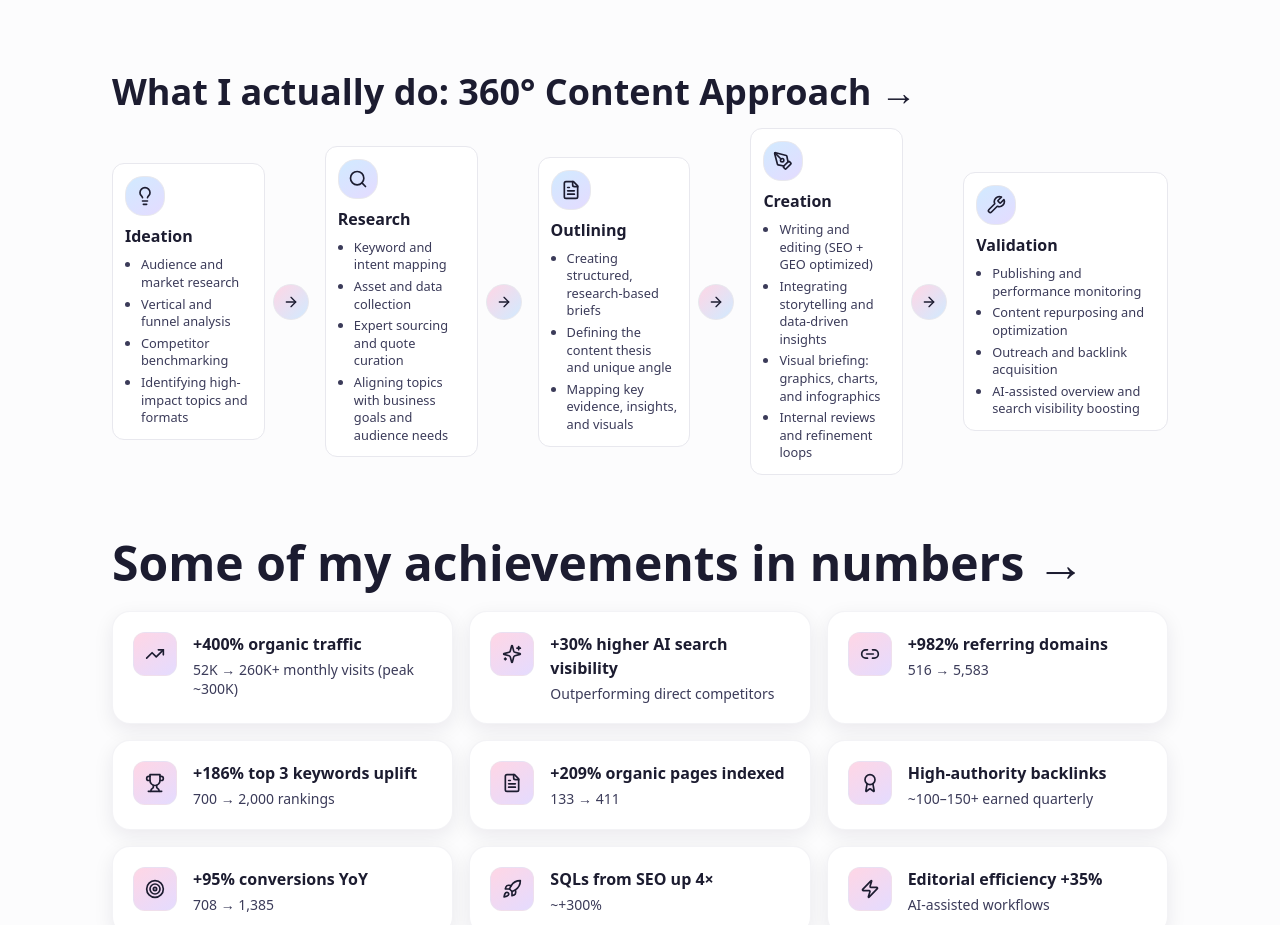
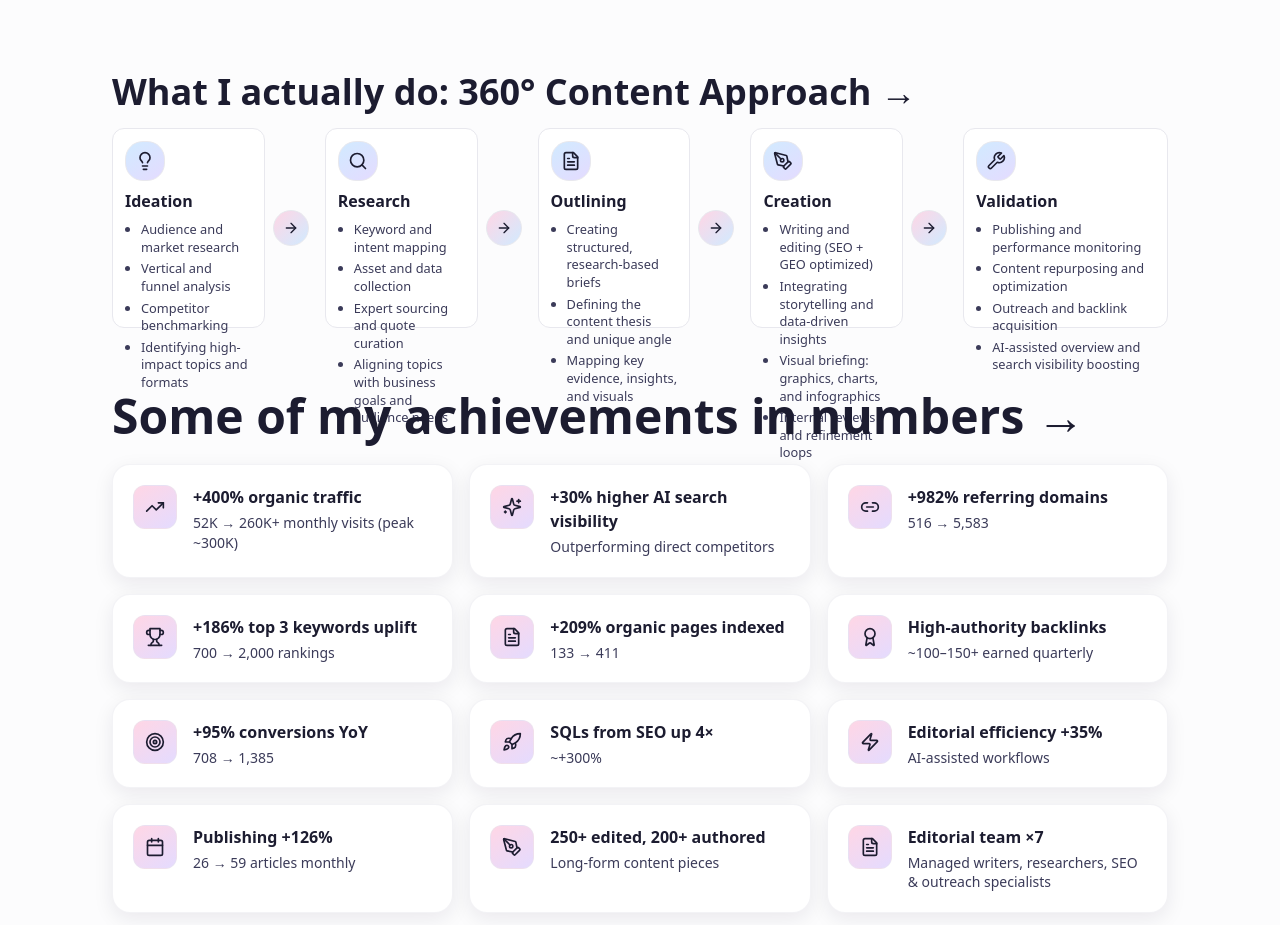
Before and after one commit to gosia-szaniawska/gosia-szaniawska-portfolio-c2155801, a React (Vite) app: page / in a window 1280 px wide. Shown: the part 1200-2125 px from the top of the page. Built offline with nearby package versions, Linux system fonts and the light colour scheme; the HTML template or start-up script is replaced by a standard one.

Commit message:
Fix: Make all blocks the same size

```diff
--- a/src/components/ApproachSection.tsx
+++ b/src/components/ApproachSection.tsx
@@ -65,7 +65,7 @@ const ApproachSection = () => {
           return (
             <div key={index} className="flex items-center flex-1">
               <article
-                className="bg-card border border-border rounded-xl p-3 shadow-elegant w-full min-h-[180px] flex flex-col"
+                className="bg-card border border-border rounded-xl p-3 shadow-elegant w-full h-[200px] flex flex-col"
                 role="listitem"
                 aria-labelledby={`phase-${index}`}
               >
```
